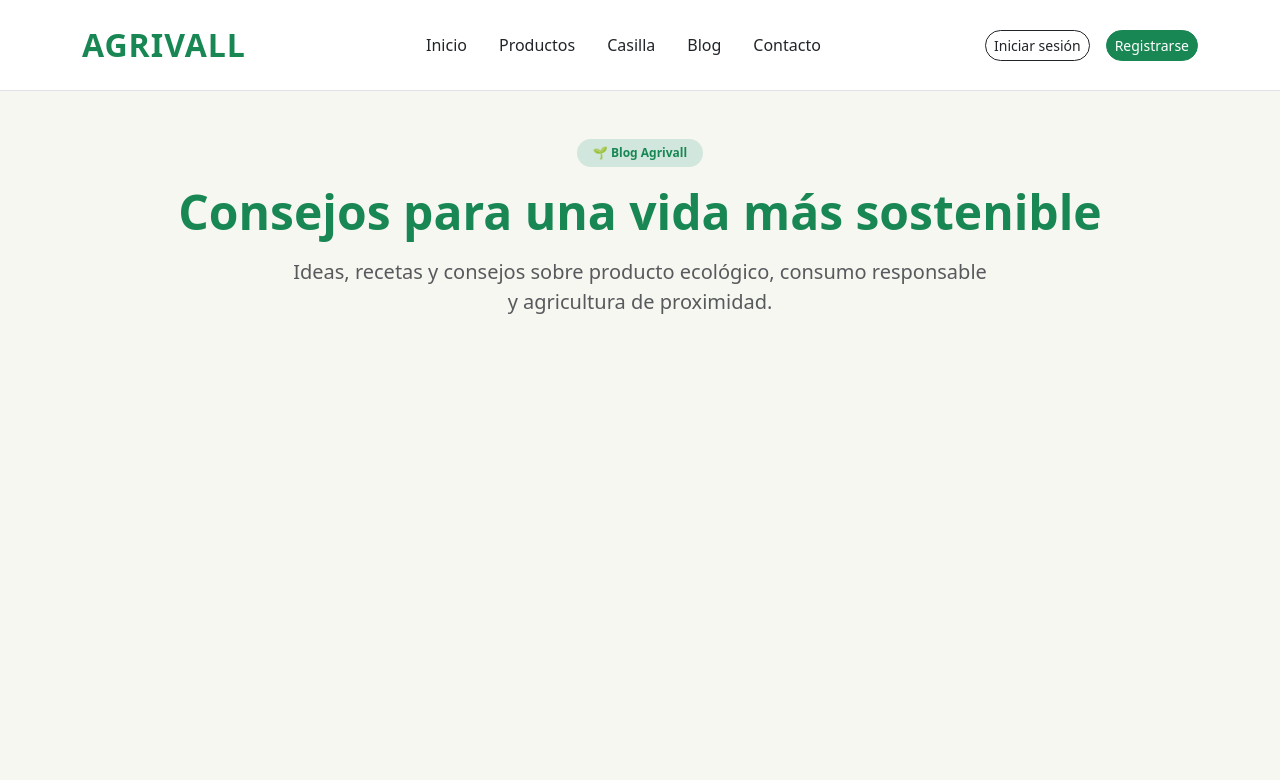
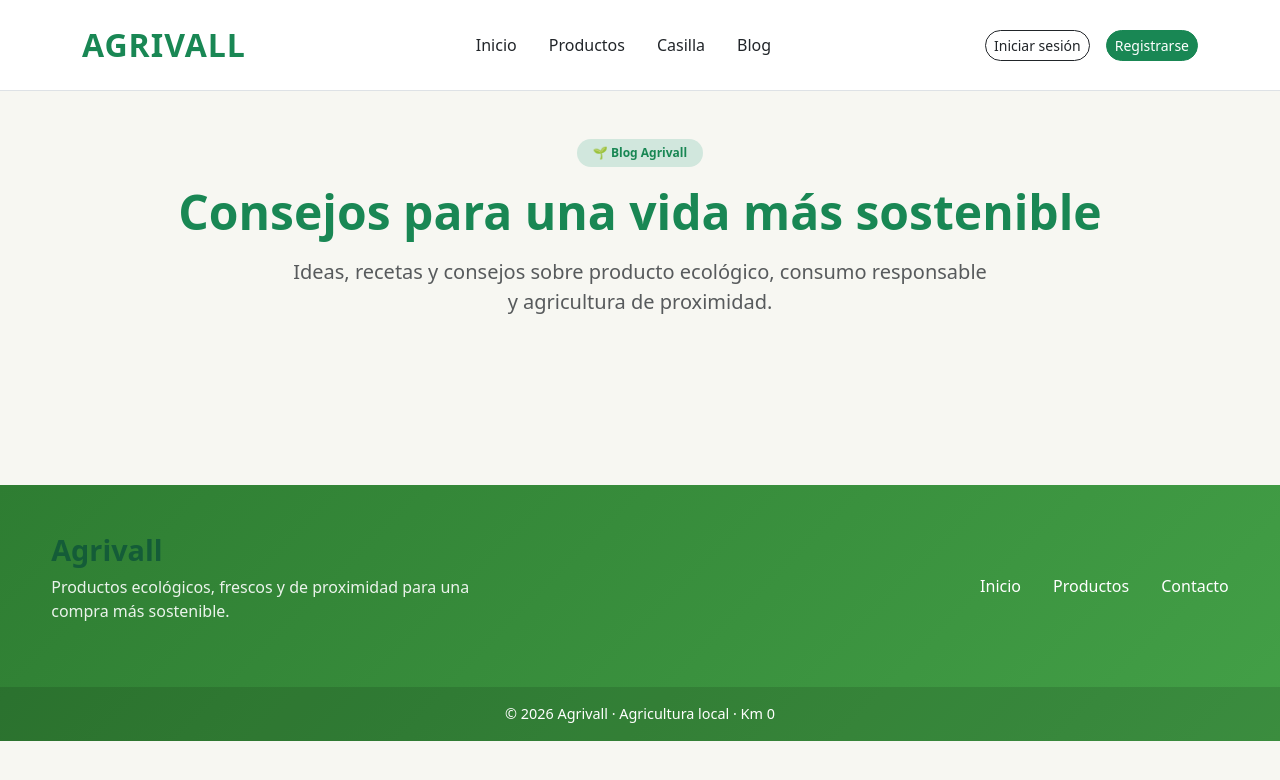
Before and after one commit to mtorpo/django-agrivall, a Django app: page /blog/ in a window 1280 px wide. Shown: the top 780 px of the page. Run offline with Django 5.2, Linux system fonts and the light colour scheme; data that the repository does not hold is empty; some libraries are stand-ins or nearby versions.

Commit message:
footer layout

```diff
--- /dev/null
+++ b/agrivall/static/css/footer.css
@@ -0,0 +1,61 @@
+.footer{
+    width: 100%;
+    margin-top: 5rem;
+
+    background: linear-gradient(
+        135deg,
+        #2e7d32,
+        #43a047
+    );
+
+    color: white;
+}
+
+.footer-content{
+    width: min(1200px, 92%);
+    margin: auto;
+
+    padding: 3rem 0;
+
+    display: flex;
+    justify-content: space-between;
+    align-items: center;
+    gap: 2rem;
+
+    flex-wrap: wrap;
+}
+
+.footer-brand h3{
+    margin-bottom: .5rem;
+    font-size: 1.8rem;
+}
+
+.footer-brand p{
+    opacity: .9;
+    max-width: 450px;
+}
+
+.footer-links{
+    display: flex;
+    gap: 2rem;
+}
+
+.footer-links a{
+    color: white;
+    text-decoration: none;
+    transition: .25s;
+}
+
+.footer-links a:hover{
+    opacity: .7;
+}
+
+.footer-bottom{
+    text-align: center;
+
+    padding: 1rem;
+
+    background: rgba(0,0,0,.12);
+
+    font-size: .9rem;
+}
--- a/agrivall/templates/blog.html
+++ b/agrivall/templates/blog.html
@@ -10,6 +10,7 @@
     <link rel="stylesheet" href="{% static 'css/nav.css' %}">
     <link rel="stylesheet" href="{% static 'css/productos.css' %}">
     <link rel="stylesheet" href="{% static 'css/tema.css' %}">
+    <link rel="stylesheet" href="{% static 'css/footer.css' %}">
 
 </head>
 <body>
@@ -66,6 +67,8 @@
 
         </section>
 
+    {% include "partials/footer.html" %}
+
     </main>
 
     <script src="{% static 'js/bootstrap.bundle.min.js' %}"></script>
--- a/agrivall/templates/casilla.html
+++ b/agrivall/templates/casilla.html
@@ -10,6 +10,7 @@
     <link rel="stylesheet" href="{% static 'css/nav.css' %}">
     <link rel="stylesheet" href="{% static 'css/casilla.css' %}">
     <link rel="stylesheet" href="{% static 'css/tema.css' %}">
+    <link rel="stylesheet" href="{% static 'css/footer.css' %}">
 
 </head>
 
@@ -231,5 +232,6 @@
 
 </script>
 
+    {% include "partials/footer.html" %}
 </body>
 </html>
--- a/agrivall/templates/index.html
+++ b/agrivall/templates/index.html
@@ -10,6 +10,7 @@
     <link rel="stylesheet" href="{% static 'css/nav.css' %}">
     <link rel="stylesheet" href="{% static 'css/tema.css' %}">
     <link rel="stylesheet" href="{% static 'css/index.css' %}">
+    <link rel="stylesheet" href="{% static 'css/footer.css' %}">
 </head>
 
 <body>
@@ -230,5 +231,7 @@
 
     <script src="{% static 'js/bootstrap.bundle.min.js' %}"></script>
 
+
+    {% include "partials/footer.html" %}
 </body>
 </html>
--- /dev/null
+++ b/agrivall/templates/partials/footer.html
@@ -0,0 +1,27 @@
+<footer class="footer">
+
+    <div class="footer-content">
+
+        <div class="footer-brand">
+            <h3>Agrivall</h3>
+
+            <p>
+                Productos ecológicos, frescos y de proximidad para una compra más sostenible.
+            </p>
+        </div>
+
+        <div class="footer-links">
+
+            <a href="#">Inicio</a>
+            <a href="#">Productos</a>
+            <a href="#">Contacto</a>
+
+        </div>
+
+    </div>
+
+    <div class="footer-bottom">
+        © 2026 Agrivall · Agricultura local · Km 0
+    </div>
+
+</footer>
--- a/agrivall/templates/partials/nav.html
+++ b/agrivall/templates/partials/nav.html
@@ -33,11 +33,6 @@
                 <li class="nav-item">
                     <a href="{% url 'blog' %}" class="nav-link text-dark">
                         Blog
-                    </a>
-                </li>
-                <li class="nav-item">
-                    <a href="#" class="nav-link text-dark">
-                        Contacto
                     </a>
                 </li>
             </ul>
--- a/agrivall/templates/productos.html
+++ b/agrivall/templates/productos.html
@@ -10,6 +10,7 @@
     <link rel="stylesheet" href="{% static 'css/nav.css' %}">
     <link rel="stylesheet" href="{% static 'css/tema.css' %}">
     <link rel="stylesheet" href="{% static 'css/productos.css' %}">
+    <link rel="stylesheet" href="{% static 'css/footer.css' %}">
 </head>
 
 <body>
@@ -90,6 +91,7 @@
 
         </section>
 
+    {% include "partials/footer.html" %}
     </main>
 
     <script src="{% static 'js/producto_added_message.js' %}"></script>
--- a/agrivall/urls.py
+++ b/agrivall/urls.py
@@ -5,7 +5,7 @@ from .views.casilla import *
 from .views.crud import dashboard, ver_producto, editar_producto, eliminar_producto
 
 urlpatterns = [
-    path('', index, name='index'),
+    path('agrivall/', index, name='index'),
 
     path('productos/', productos, name='productos'),
 
```
